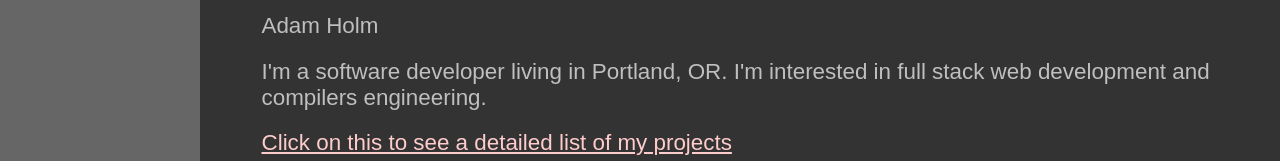
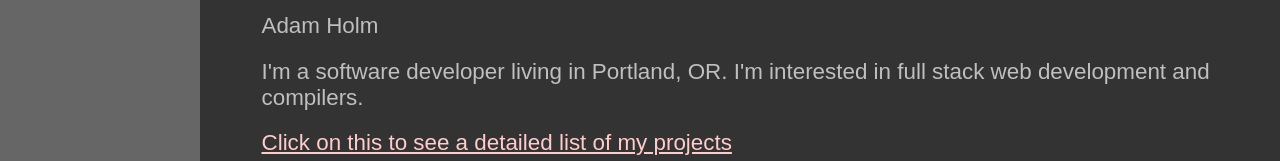
Before and after one commit to ash-tamraz/ash-tamraz.github.io, a plain HTML site: page index.html in a window 1280 px wide. Shown: the part 353-514 px from the top of the page. Drawn offline with Linux system fonts and the light colour scheme.

Commit message:
Changed wording of overview about-me

```diff
--- a/index.html
+++ b/index.html
@@ -22,7 +22,7 @@
           <li><img class="pic-adam" src="documents/adam-snow-smaller.jpg" alt="me"></li>
           <li>Adam Holm</li>
           <li>I'm a software developer living in Portland, OR. I'm interested
-          in full stack web development and compilers engineering.</li>
+          in full stack web development and compilers.</li>
           <li><a id="projects" href="documents/projects.html">Click on this to see a detailed list of my projects</a></li>
         </ul>
       </div>
```
